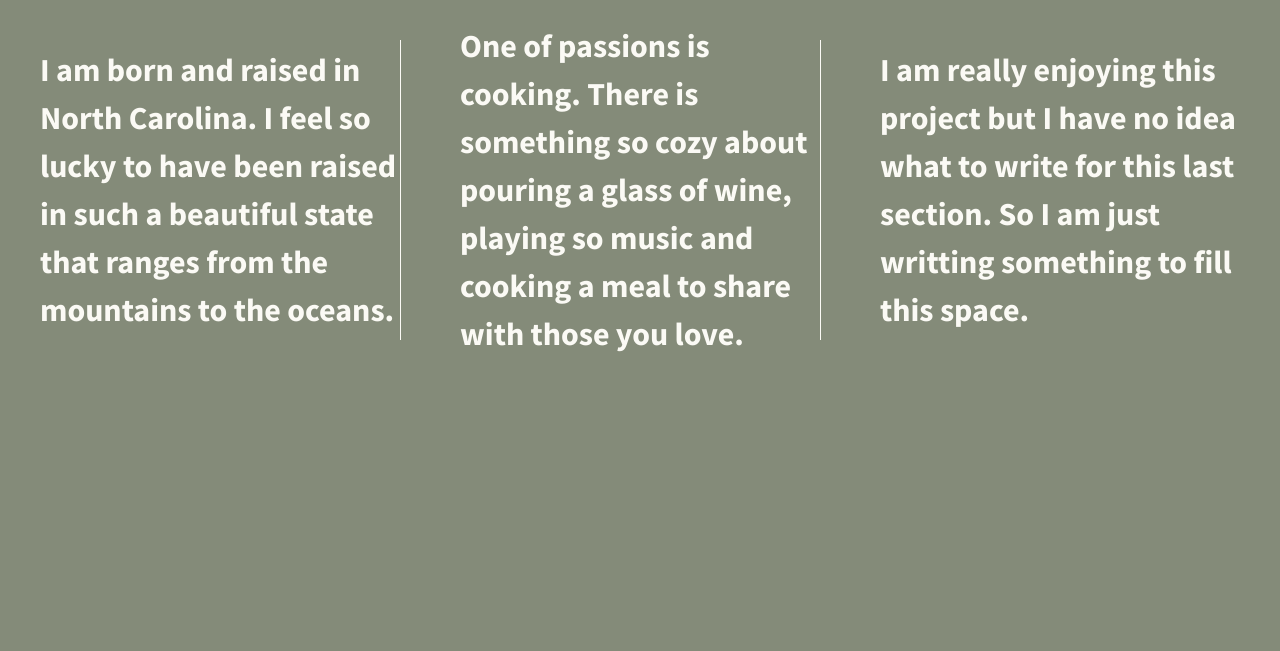
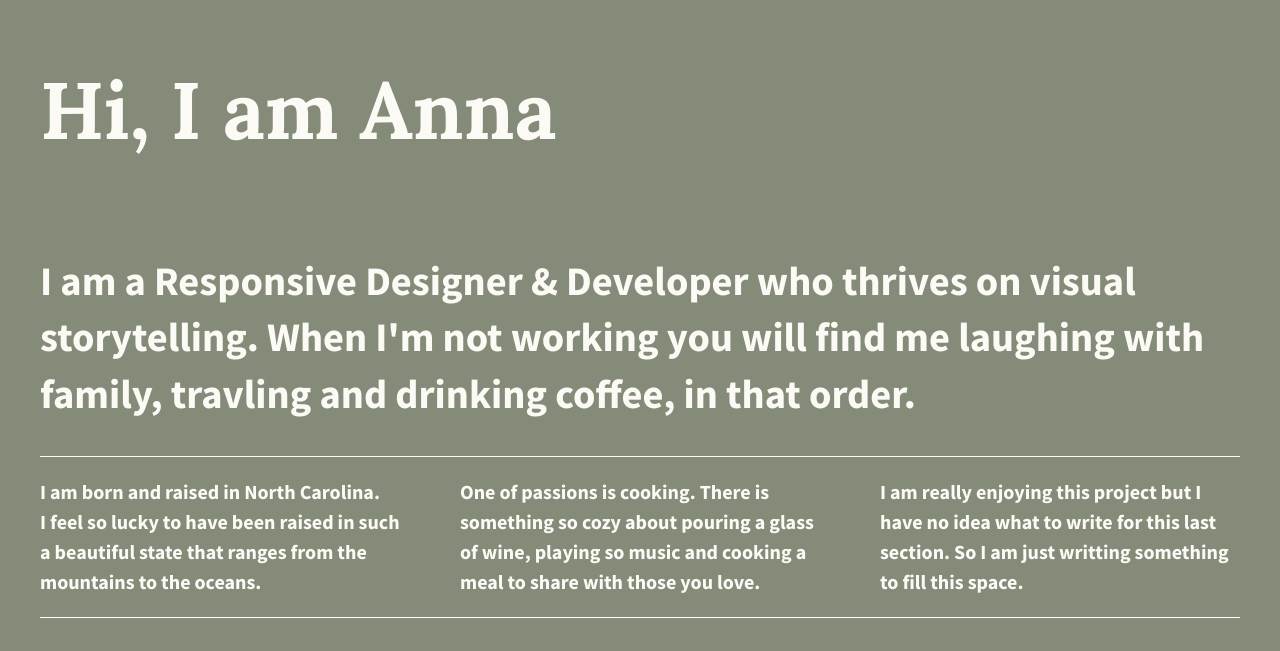
Before and after one commit to agfletcher/divs-flexbox-starter, a plain HTML site: page index.html in a window 1280 px wide. Drawn offline with nearby package versions, Linux system fonts and the light colour scheme.

Commit message:
Added info

```diff
--- a/css/main.css
+++ b/css/main.css
@@ -97,16 +97,18 @@ textarea {
 
 
 html {
-  background-color: #fff;
+  background-color: #848B79;
   height: 100%;
+  width: 100%;
 }
 
 body {
   font-family: 'Source Sans Pro', sans-serif;
-  padding: 2em;
+  padding: 0em 2em;
   font-size: 1.25em;
-  height: 100%;
   background-color: #848B79;
+  display: flex;
+  justify-content: center;
 }
 
 .wrapper {
@@ -114,27 +116,54 @@ body {
   font-weight: 700;
   display: flex;
   justify-content: space-between;
+  flex-flow: row wrap;
+  max-width: 1200px;
 }
 
 .div-1, .div-2, .div-3 {
   /*give the divs a width of 30%, add display:flex, set justify-content and align-items to center*/
   color: #FBFAF5;
   line-height: 1.5em;
-  font-size: 1.6em;
-  height: 300px;
+  font-size: 1em;
   display: flex;
+  justify-content: center;
+  align-items: center;
   width: 30%;
-  justify-content: left;
-  align-items: center;
-
 }
 
-.div-1, .div-2 {
-    border-right: #FBFAF5 solid 1px;
+.name, .about {
+    display: flex;
+    justify-content: center;
+    align-items: center;
+    color: #FBFAF5;
+}
+
+.name {
+    font-size: 2em;
+    font-family: 'Lora', sans-serif;
+}
+
+.about {
+    font-size: 1.35em;
+    width: 100%;
+    border-bottom: 1px solid #FBFAF5;
+}
+
+.name, footer {
+width: 100%;
+display: flex;
+justify-content: flex-start;
 }
 
 
+footer {
+    border-top: 1px solid #fff;
 
+  }
+
+  footer i {
+    padding: 30px 20px 0 0;
+  }
 
 /* ==========================================================================
    Helper classes
--- a/index.html
+++ b/index.html
@@ -22,8 +22,14 @@
         <![endif]-->
 
         <section class="wrapper">
+            <div class="name">
+                <h1>Hi, I am Anna</h1>
+            </div>
+            <div class="about">
+                <h2>I am a <span>Responsive Designer & Developer</span> who thrives on visual storytelling. When I'm not working you will find me laughing with family, travling and drinking coffee, in that order.</h2>
+            </div>
             <div class="div-1">
-                <p>I am born and raised in North Carolina. I feel so lucky to have been raised in such a beautiful state that ranges from the mountains to the oceans.</p>
+                <p>I am born and raised in North Carolina. <br>I feel so lucky to have been raised in such a beautiful state that ranges from the mountains to the oceans.</p>
             </div>
             <div class="div-2">
                 <p>One of passions is cooking. There is something so cozy about pouring a glass of wine, playing so music and cooking a meal to share with those you love.</p>
@@ -31,6 +37,11 @@
             <div class="div-3">
                <p>I am really enjoying this project but I have no idea what to write for this last section. So I am just writting something to fill this space.</p>
             </div>
+            <footer>
+                <i class="fab fa-twitter"></i>
+                <i class="fab fa-linkedin"></i>
+                <i class="fab fa-pinterest"></i>
+            </footer>
         </section>
 
         <script src="https://ajax.googleapis.com/ajax/libs/jquery/1.11.3/jquery.min.js"></script>
```
